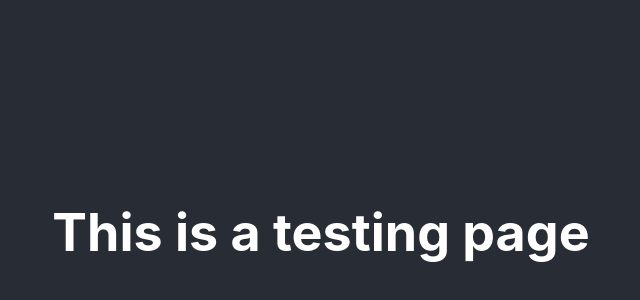
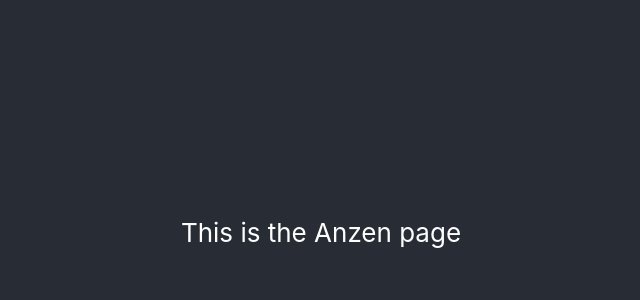
Before and after one commit to Matteas-Eden/matteas-eden.github.io, a React (Create React App) app: page /anzen in a window 1280 px wide. Shown: the part 168-468 px from the top of the page, without its empty margins (319-959 px from the left). Built offline with nearby package versions, Linux system fonts and the light colour scheme.

Commit message:
Revert from testing page to original draft

```diff
--- a/src/pages/Anzen.js
+++ b/src/pages/Anzen.js
@@ -4,19 +4,11 @@ import {Link as NavLink} from 'react-router-dom';
 class Anzen extends React.Component {
 	render() {
 		return(
-		<h1>
+		<div className="Anzen">
 			This is the Anzen page
-		</h1>
+		</div>
 		)
 	}
 }
 
-export default function Test() {
-	return(
-		<React.Fragment>
-		<h1>This is a testing page</h1>
-		</React.Fragment>
-	)
-}
-
-// export default Anzen
+export default Anzen
```
